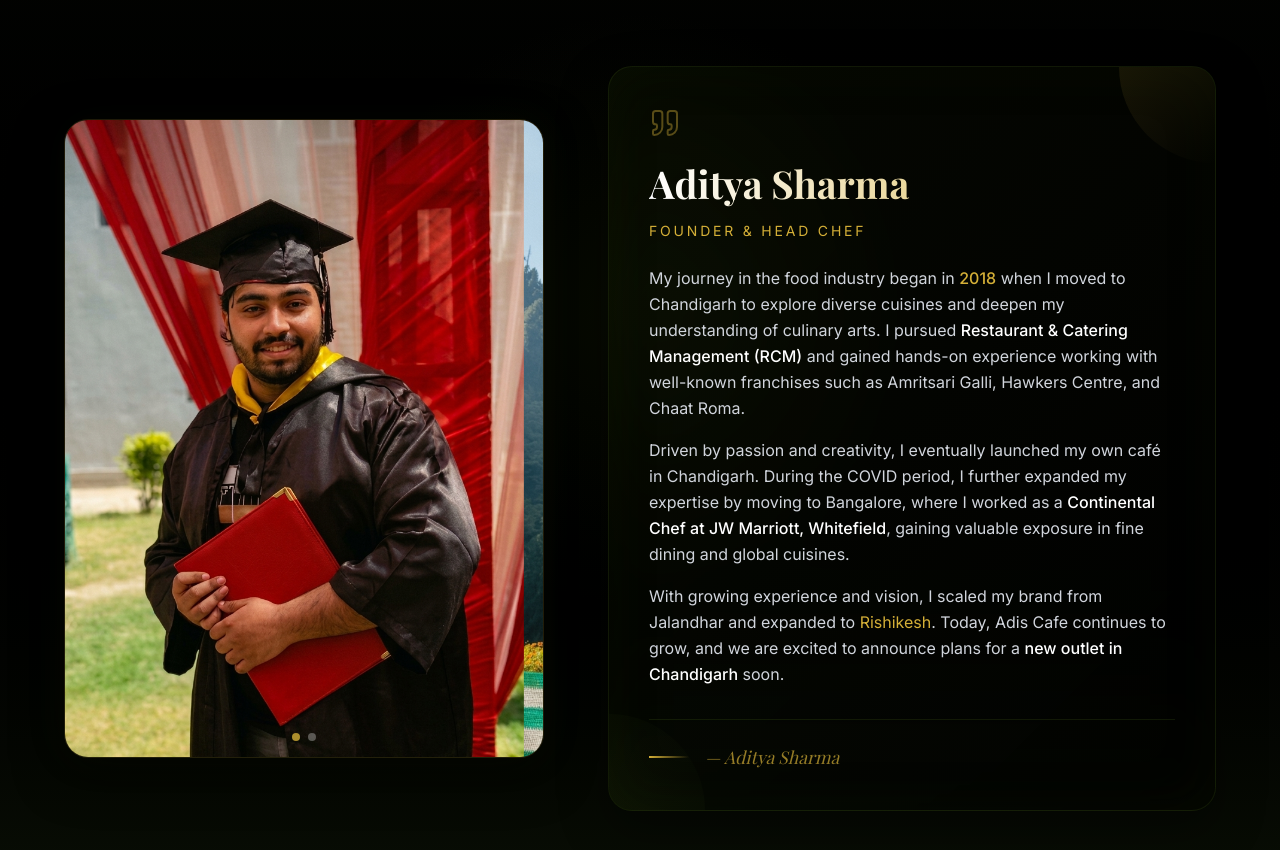
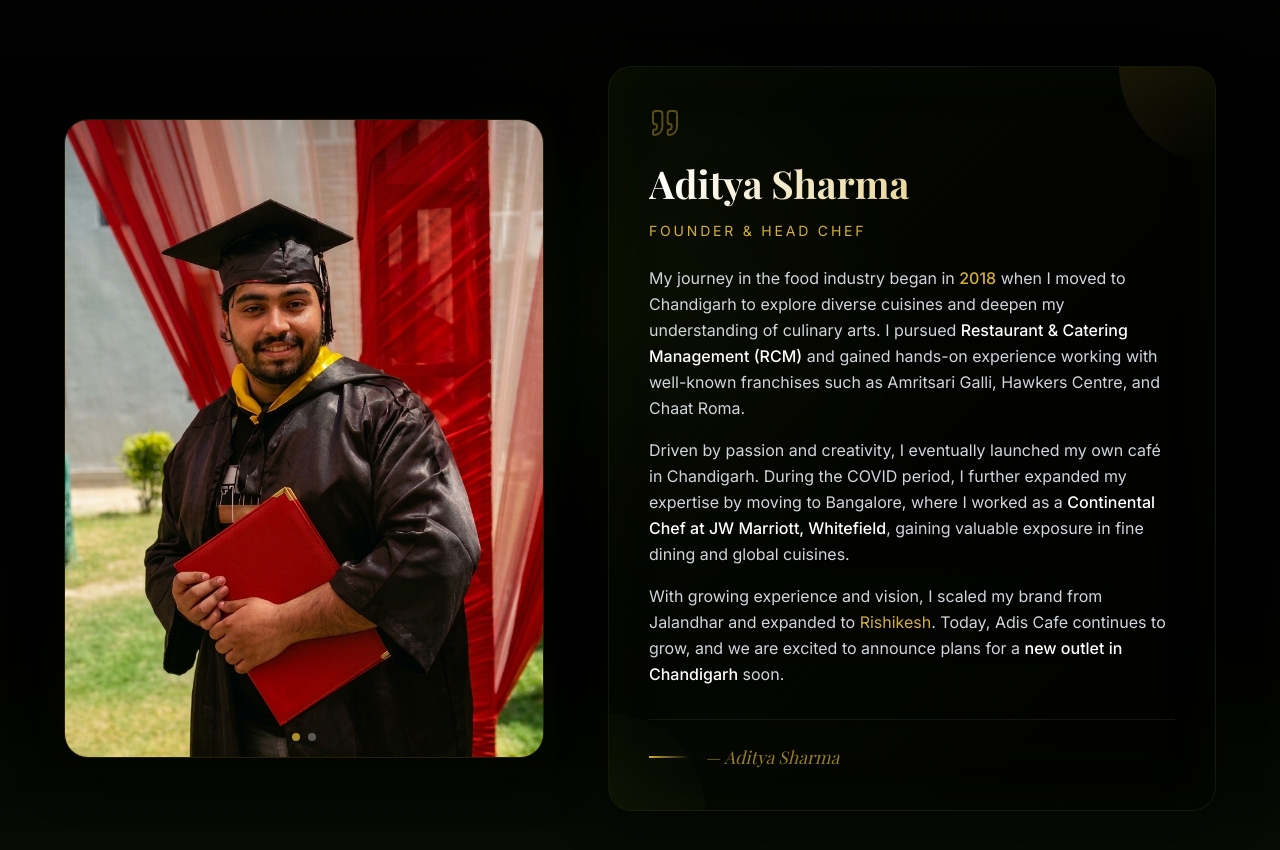
Before and after one commit to jaygupta-exe/bagecha-cafe, a Next.js app: page /about in a window 1280 px wide. Shown: the part 3370-4220 px from the top of the page. Built offline with nearby package versions, Linux system fonts and the light colour scheme.

Commit message:
fix founder carousel slide alignment to prevent second image peeking

```diff
--- a/app/globals.css
+++ b/app/globals.css
@@ -456,6 +456,7 @@ body {
 
 .founder-carousel-track {
   display: flex;
+  gap: 0; /* No space between slides */
   overflow-x: auto;
   scroll-snap-type: x mandatory;
   scroll-behavior: smooth;
@@ -470,8 +471,10 @@ body {
 .founder-carousel-slide {
   flex-shrink: 0;
   width: 100%;
+  min-width: 100%; /* Force full width to prevent peeking */
   aspect-ratio: 3 / 4;
   scroll-snap-align: start;
+  overflow: hidden;
 }
 
 .founder-carousel-slide img {
```
Also changed, not shown: public/assests/founder photo/founder photo 1.png, public/assests/founder photo/founder photo 2.png.
